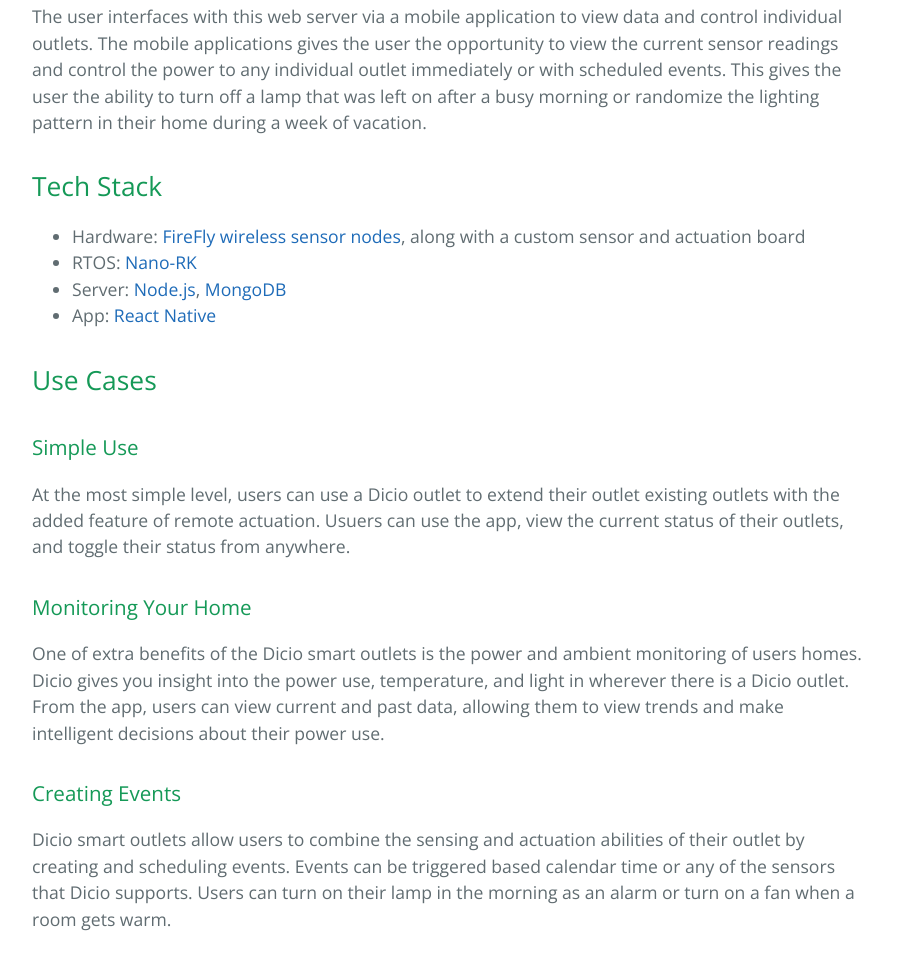
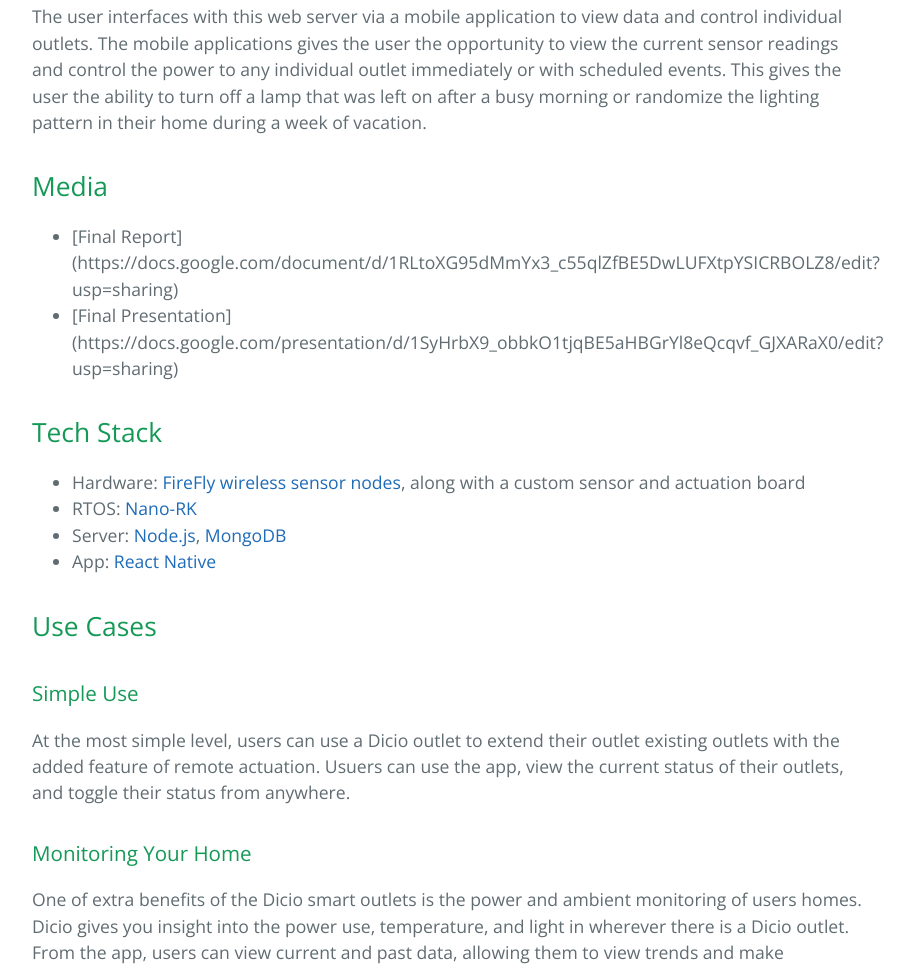
Before and after one commit to kamladi/dicio, a plain HTML site: page index.html in a window 1280 px wide. Shown: the part 905-1872 px from the top of the page, without its empty margins (192-1106 px from the left). Drawn offline with nearby package versions, Linux system fonts and the light colour scheme.

Commit message:
Added links to final report & presentation

```diff
--- a/index.html
+++ b/index.html
@@ -31,6 +31,11 @@
 
 <p>The user interfaces with this web server via a mobile application to view data and control individual outlets. The mobile applications gives the user the opportunity to view the current sensor readings and control the power to any individual outlet immediately or with scheduled events. This gives the user the ability to turn off a lamp that was left on after a busy morning or randomize the lighting pattern in their home during a week of vacation.</p>
 
+<h2>Media</h2>
+<ul>
+  <li>[Final Report](https://docs.google.com/document/d/1RLtoXG95dMmYx3_c55qlZfBE5DwLUFXtpYSICRBOLZ8/edit?usp=sharing)</li>
+  <li>[Final Presentation](https://docs.google.com/presentation/d/1SyHrbX9_obbkO1tjqBE5aHBGrYl8eQcqvf_GJXARaX0/edit?usp=sharing)</li>
+</ul>
 <h2>
 <a id="tech-stack" class="anchor" href="#tech-stack" aria-hidden="true"><span aria-hidden="true" class="octicon octicon-link"></span></a>Tech Stack</h2>
 
```
